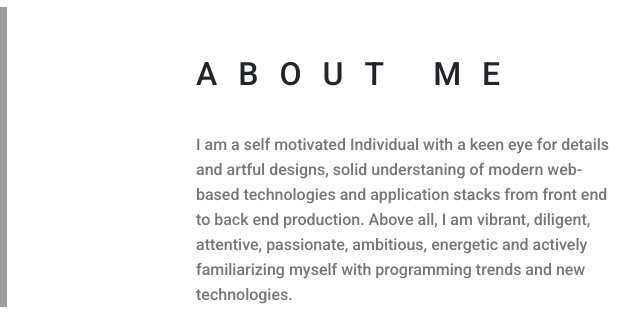
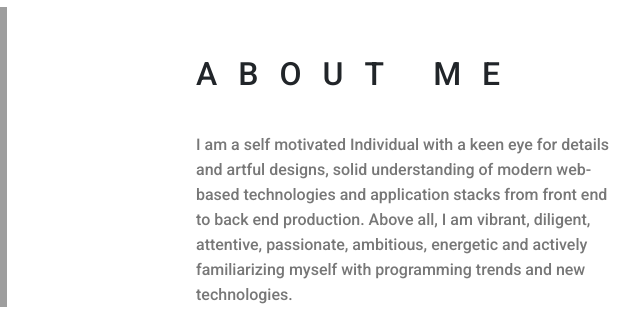
Before and after one commit to StephenOladoke/Swift-Tech, a plain HTML site: page Index.html in a window 1280 px wide. Shown: the part 2820-3146 px from the top of the page, 459-1099 px from the left. Drawn offline with Linux system fonts and the light colour scheme; grey boxes are pictures that could not be loaded.

Commit message:
Update Index.html
content updates

```diff
--- a/Index.html
+++ b/Index.html
@@ -237,7 +237,7 @@
                       </h2>
                       <div class="paragraph py-4 w-75">
                           <p class="para">
-                            I am a self motivated Individual with a keen eye for details and artful designs, solid understaning of modern web-based technologies and application stacks
+                            I am a self motivated Individual with a keen eye for details and artful designs, solid understanding of modern web-based technologies and application stacks
                             from front end to back end production. Above all, I am vibrant, diligent, attentive, passionate, ambitious, energetic and actively familiarizing myself with
                             programming trends and new technologies.
                           </p>
```
